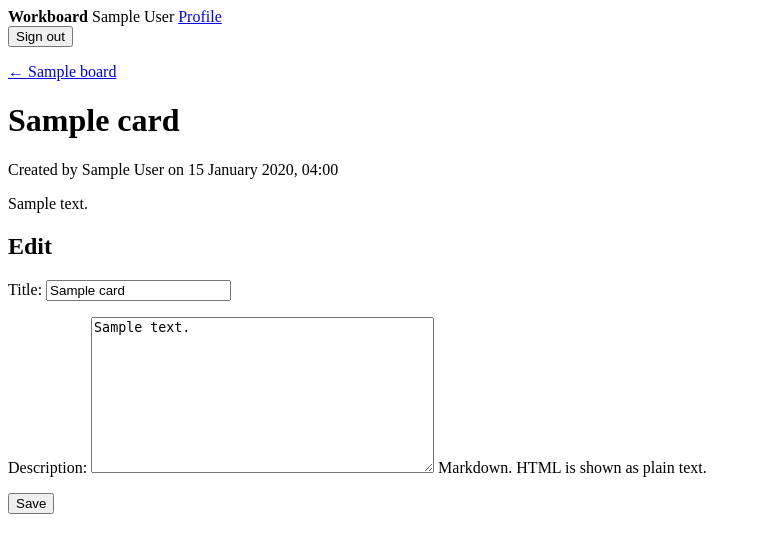
After one commit to ivancze/workboard, a Django app: page /boards/1/cards/1/ in a window 1280 px wide. The commit adds this page. Shown: the top 553 px of the page, without its empty margins (0-761 px from the left). Run offline with Django 5.2, Linux system fonts and the light colour scheme; a user stored in the database is signed in; tables that the repository leaves empty hold one stand-in row (values such as "Sample post"); parts of the project's set-up code (start-up, migrations or seed data) failed here and were passed over; some libraries are stand-ins or nearby versions.

Commit message:
feat: 05 implement cards with create, edit and markdown descriptions
Card sits in one Stage, placed at the end of its Card order, and records its
Creator, created_at and updated_at. Descriptions render through markdown-it
with raw HTML off, so markup shows as text and javascript: links are never
made. Cards are reached only through a membership-scoped board.

Migration 0002 also carries Stage's ordering change from ticket 04.

Closes ticket 05.

```diff
--- a/boards/forms.py
+++ b/boards/forms.py
@@ -1,6 +1,6 @@
 from django import forms
 
-from .models import Board
+from .models import Board, Card
 
 
 class BoardForm(forms.ModelForm):
@@ -8,3 +8,17 @@ class BoardForm(forms.ModelForm):
         model = Board
         fields = ["name"]
         labels = {"name": "Board name"}
+
+
+class NewCardForm(forms.ModelForm):
+    class Meta:
+        model = Card
+        fields = ["title"]
+        labels = {"title": "Card title"}
+
+
+class CardForm(forms.ModelForm):
+    class Meta:
+        model = Card
+        fields = ["title", "description"]
+        help_texts = {"description": "Markdown. HTML is shown as plain text."}
--- a/boards/models.py
+++ b/boards/models.py
@@ -111,3 +111,41 @@ class Stage(models.Model):
 
     def __str__(self):
         return self.name
+
+
+class CardManager(models.Manager):
+    def create_at_end(self, *, stage, **fields):
+        """Create a Card at the bottom of its Stage's Card order.
+
+        A new Card has not been prioritised by anyone yet, so it waits below
+        the Cards that have.
+        """
+        last = stage.cards.aggregate(last=models.Max("position"))["last"]
+        position = 0 if last is None else last + 1
+        return self.create(stage=stage, position=position, **fields)
+
+
+class Card(models.Model):
+    """One unit of work, sitting in exactly one Stage."""
+
+    stage = models.ForeignKey(Stage, on_delete=models.CASCADE, related_name="cards")
+    title = models.CharField(max_length=200)
+    description = models.TextField(blank=True)
+    position = models.PositiveIntegerField()
+    # PROTECT: the Creator is a historical fact that survives leaving the board,
+    # so deleting the User must not silently rewrite or erase it.
+    creator = models.ForeignKey(
+        settings.AUTH_USER_MODEL, on_delete=models.PROTECT, related_name="+"
+    )
+    created_at = models.DateTimeField(auto_now_add=True)
+    # Recorded for a future display and Card history; nothing shows it yet.
+    updated_at = models.DateTimeField(auto_now=True)
+
+    objects = CardManager()
+
+    class Meta:
+        # Card order is set by hand and read as priority; `id` only breaks ties.
+        ordering = ["position", "id"]
+
+    def __str__(self):
+        return self.title
--- /dev/null
+++ b/boards/templatetags/markdown.py
@@ -0,0 +1,15 @@
+from django import template
+from django.utils.safestring import mark_safe
+from markdown_it import MarkdownIt
+
+register = template.Library()
+
+# `html: False` escapes raw HTML instead of passing it through, and markdown-it
+# refuses to link javascript:, vbscript:, file: and data: URLs. Together these
+# make the output safe to mark as such without a separate sanitiser.
+_renderer = MarkdownIt("commonmark", {"html": False})
+
+
+@register.filter
+def markdown(text):
+    return mark_safe(_renderer.render(text))
--- a/boards/urls.py
+++ b/boards/urls.py
@@ -6,4 +6,12 @@ urlpatterns = [
     path("", views.home, name="home"),
     path("boards/new/", views.create_board, name="board_create"),
     path("boards/<int:pk>/", views.board_detail, name="board_detail"),
+    path(
+        "boards/<int:board_pk>/stages/<int:stage_pk>/cards/new/",
+        views.create_card,
+        name="card_create",
+    ),
+    path(
+        "boards/<int:board_pk>/cards/<int:pk>/", views.card_detail, name="card_detail"
+    ),
 ]
--- a/boards/views.py
+++ b/boards/views.py
@@ -1,8 +1,10 @@
+import copy
+
 from django.contrib.auth.decorators import login_required
 from django.shortcuts import get_object_or_404, redirect, render
 
-from .forms import BoardForm
-from .models import Board
+from .forms import BoardForm, CardForm, NewCardForm
+from .models import Board, Card
 
 
 def home(request):
@@ -42,4 +44,48 @@ def board_detail(request, pk):
     # response does not reveal whether the board exists at all.
     board = get_object_or_404(Board.objects.for_user(request.user), pk=pk)
 
-    return render(request, "boards/board_detail.html", {"board": board})
+    return render(
+        request,
+        "boards/board_detail.html",
+        {
+            "board": board,
+            "stages": board.stages.prefetch_related("cards"),
+            # No auto ids: the form repeats once per Stage, and its label
+            # wraps its input instead.
+            "form": NewCardForm(auto_id=False),
+        },
+    )
+
+
+@login_required
+def create_card(request, board_pk, stage_pk):
+    board = get_object_or_404(Board.objects.for_user(request.user), pk=board_pk)
+    stage = get_object_or_404(board.stages, pk=stage_pk)
+    if request.method != "POST":
+        return redirect("board_detail", pk=board.pk)
+
+    form = NewCardForm(request.POST)
+    if form.is_valid():
+        Card.objects.create_at_end(
+            stage=stage, title=form.cleaned_data["title"], creator=request.user
+        )
+    return redirect("board_detail", pk=board.pk)
+
+
+@login_required
+def card_detail(request, board_pk, pk):
+    board = get_object_or_404(Board.objects.for_user(request.user), pk=board_pk)
+    card = get_object_or_404(
+        Card.objects.filter(stage__board=board).select_related("creator"), pk=pk
+    )
+
+    # The form gets its own copy so a rejected edit cannot leak into the saved
+    # Card the page displays alongside it.
+    form = CardForm(request.POST or None, instance=copy.copy(card))
+    if request.method == "POST" and form.is_valid():
+        form.save()
+        return redirect("card_detail", board_pk=board.pk, pk=card.pk)
+
+    return render(
+        request, "boards/card_detail.html", {"board": board, "card": card, "form": form}
+    )
--- a/pyproject.toml
+++ b/pyproject.toml
@@ -7,6 +7,7 @@ dependencies = [
     "django-allauth[socialaccount]>=65.19",
     "django-environ>=0.14",
     "gunicorn>=26.2",
+    "markdown-it-py>=4",
     "psycopg[binary]>=3.3",
     "whitenoise>=6.12",
 ]
--- /dev/null
+++ b/templates/boards/card_detail.html
@@ -0,0 +1,19 @@
+{% extends "base.html" %}
+{% load markdown %}
+
+{% block title %}{{ card.title }} · {{ board.name }} · Workboard{% endblock %}
+
+{% block content %}
+  <p><a href="{% url 'board_detail' board.pk %}">← {{ board.name }}</a></p>
+  <h1>{{ card.title }}</h1>
+  <p>Created by {{ card.creator.name }} on {{ card.created_at|date:"j F Y, H:i" }}</p>
+
+  <div>{{ card.description|markdown }}</div>
+
+  <h2>Edit</h2>
+  <form method="post">
+    {% csrf_token %}
+    {{ form.as_p }}
+    <button type="submit">Save</button>
+  </form>
+{% endblock %}
```
Also changed, not shown: boards/tests/test_cards.py (added, +282 -0 lines), templates/boards/board_detail.html (+15 -2 lines), boards/migrations/0002_alter_stage_options_card.py (added), boards/templatetags/__init__.py (added), 1 other file.
